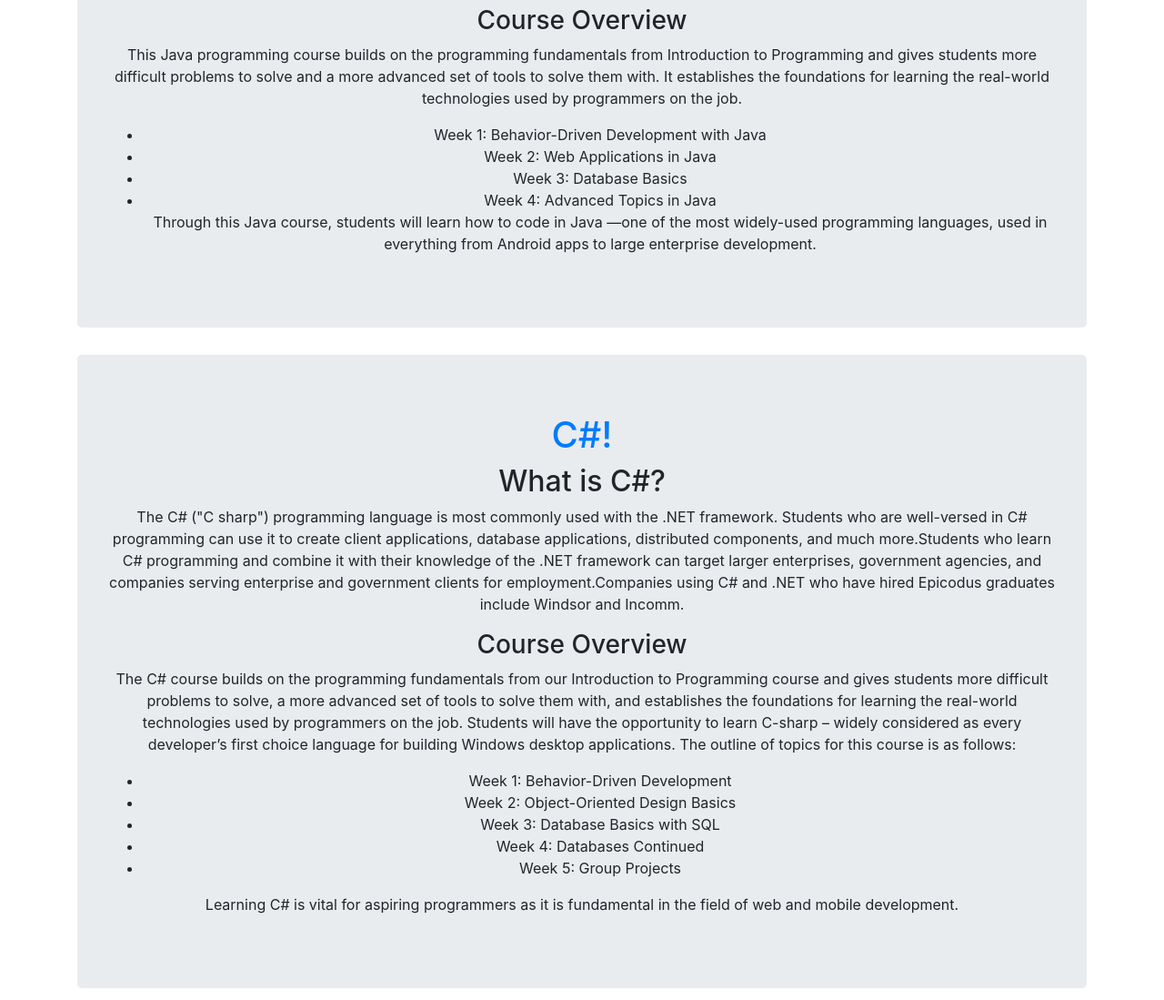
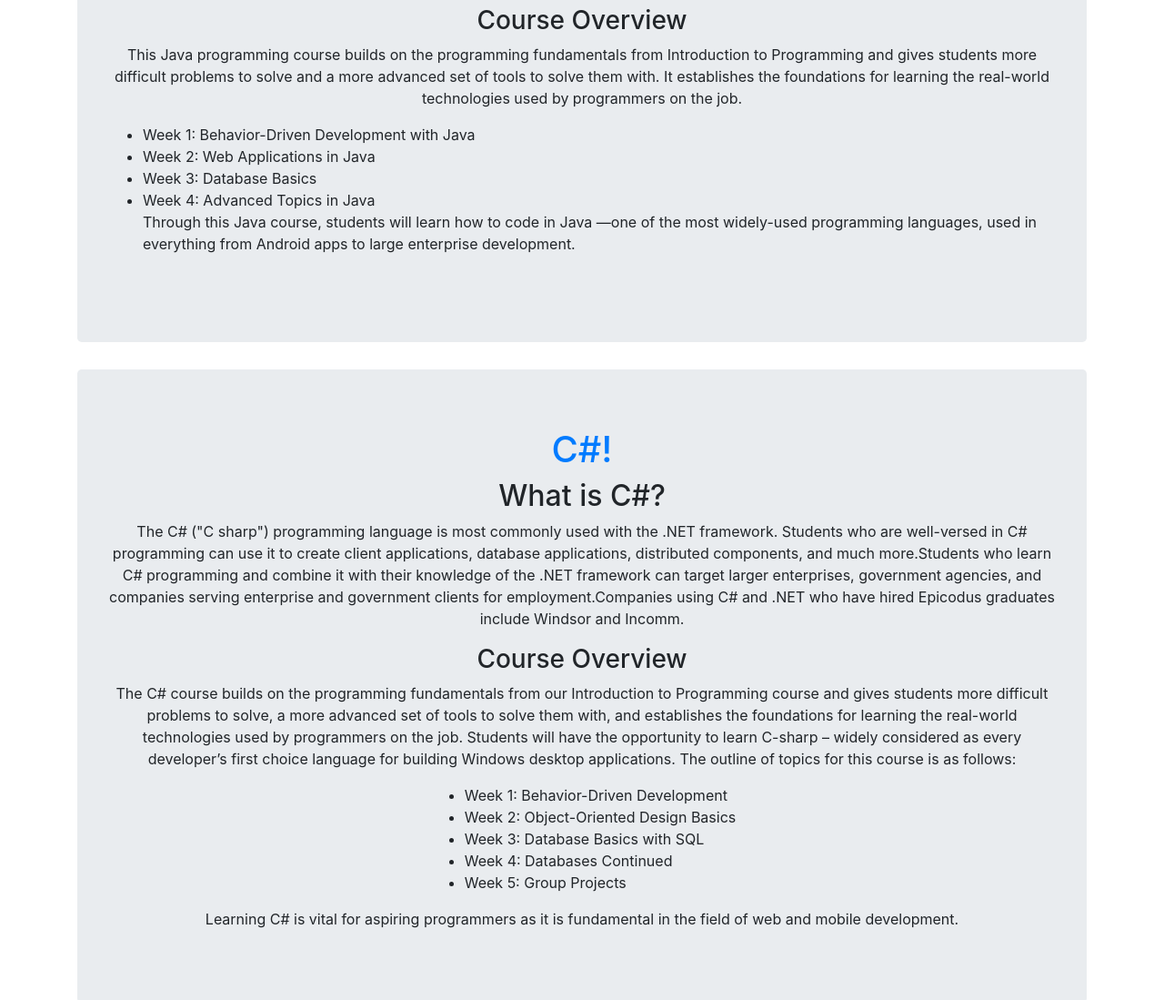
Before and after one commit to garybm/track-suggester, a plain HTML site: page index.html in a window 1280 px wide. Shown: the part 1180-2279 px from the top of the page at 91% size. Drawn offline with Linux system fonts and the light colour scheme.

Commit message:
use css to align bullets with the text

```diff
--- a/css/styles.css
+++ b/css/styles.css
@@ -26,6 +26,10 @@ margin-bottom: 20px;
   margin-top: 25px;
   margin-bottom: 30px;
 }
+ul {
+  display: inline-block;
+  text-align:left;
+}
 
 /* .jumbotron {
   padding: 60px;
```
